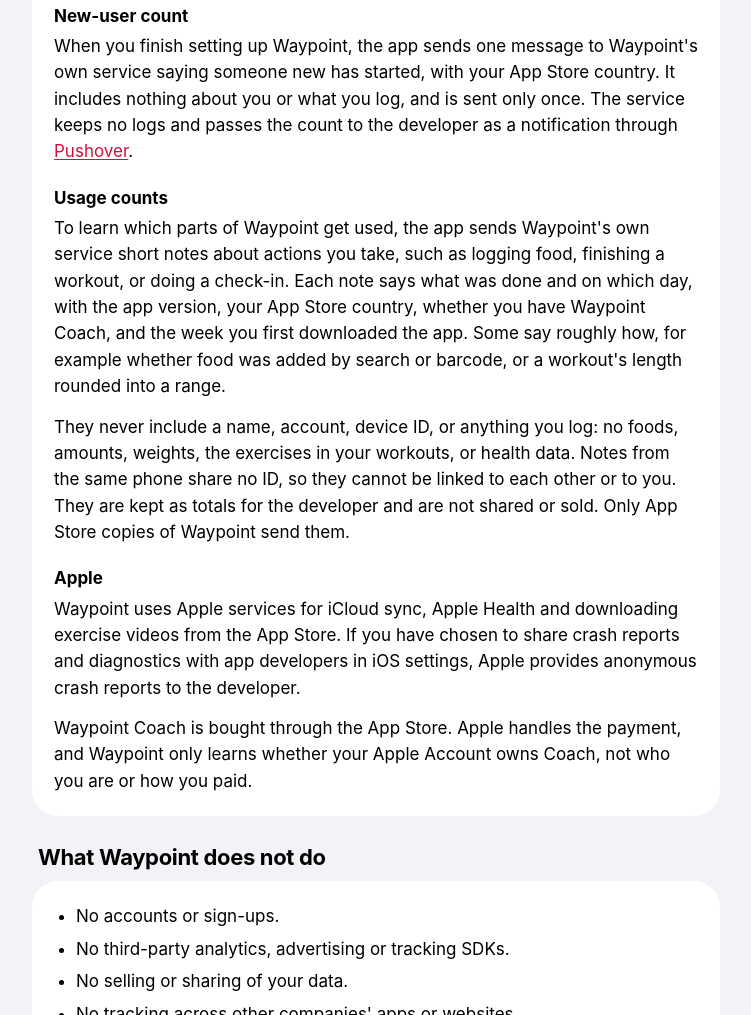
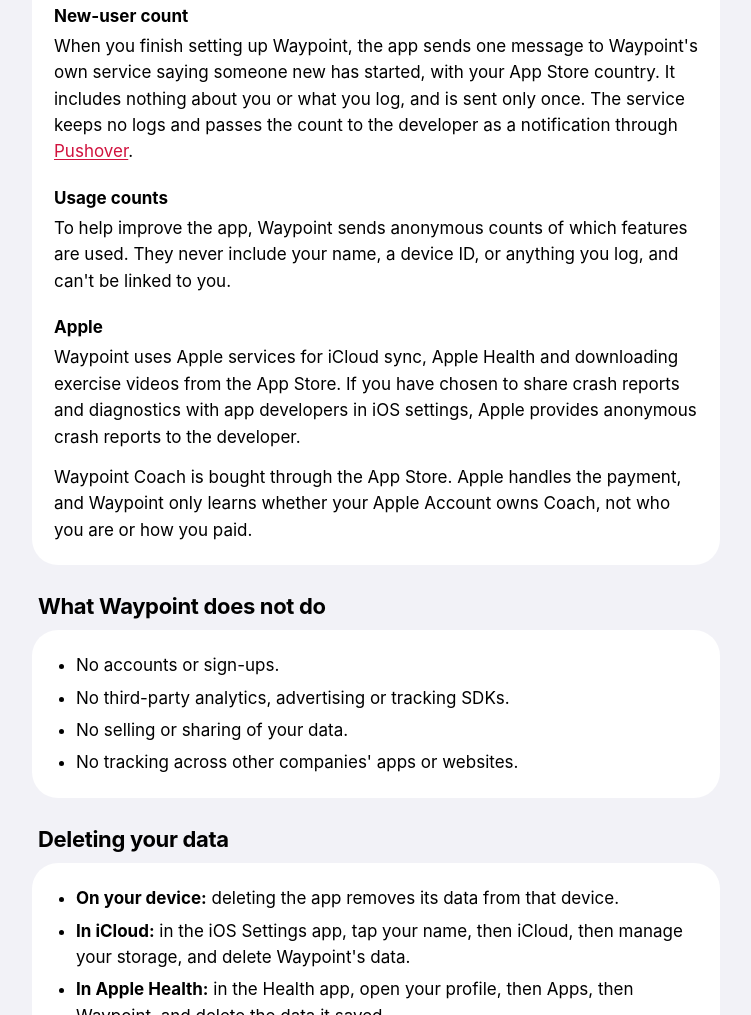
Before and after one commit to waypointfitnesssupport/waypoint-site, a plain HTML site: page privacy.html in a window 1280 px wide. Shown: the part 2674-3689 px from the top of the page, without its empty margins (264-1015 px from the left). Drawn offline with Linux system fonts and the light colour scheme.

Commit message:
Privacy policy: shorter usage counts section
Co-Authored-By: Claude Opus 5.5 <noreply@anthropic.com>

```diff
--- a/privacy.html
+++ b/privacy.html
@@ -83,8 +83,7 @@
   <h3>New-user count</h3>
   <p>When you finish setting up Waypoint, the app sends one message to Waypoint's own service saying someone new has started, with your App Store country. It includes nothing about you or what you log, and is sent only once. The service keeps no logs and passes the count to the developer as a notification through <a href="https://pushover.net">Pushover</a>.</p>
   <h3>Usage counts</h3>
-  <p>To learn which parts of Waypoint get used, the app sends Waypoint's own service short notes about actions you take, such as logging food, finishing a workout, or doing a check-in. Each note says what was done and on which day, with the app version, your App Store country, whether you have Waypoint Coach, and the week you first downloaded the app. Some say roughly how, for example whether food was added by search or barcode, or a workout's length rounded into a range.</p>
-  <p>They never include a name, account, device ID, or anything you log: no foods, amounts, weights, the exercises in your workouts, or health data. Notes from the same phone share no ID, so they cannot be linked to each other or to you. They are kept as totals for the developer and are not shared or sold. Only App Store copies of Waypoint send them.</p>
+  <p>To help improve the app, Waypoint sends anonymous counts of which features are used. They never include your name, a device ID, or anything you log, and can't be linked to you.</p>
   <h3>Apple</h3>
   <p>Waypoint uses Apple services for iCloud sync, Apple Health and downloading exercise videos from the App Store. If you have chosen to share crash reports and diagnostics with app developers in iOS settings, Apple provides anonymous crash reports to the developer.</p>
   <p>Waypoint Coach is bought through the App Store. Apple handles the payment, and Waypoint only learns whether your Apple Account owns Coach, not who you are or how you paid.</p>
```
